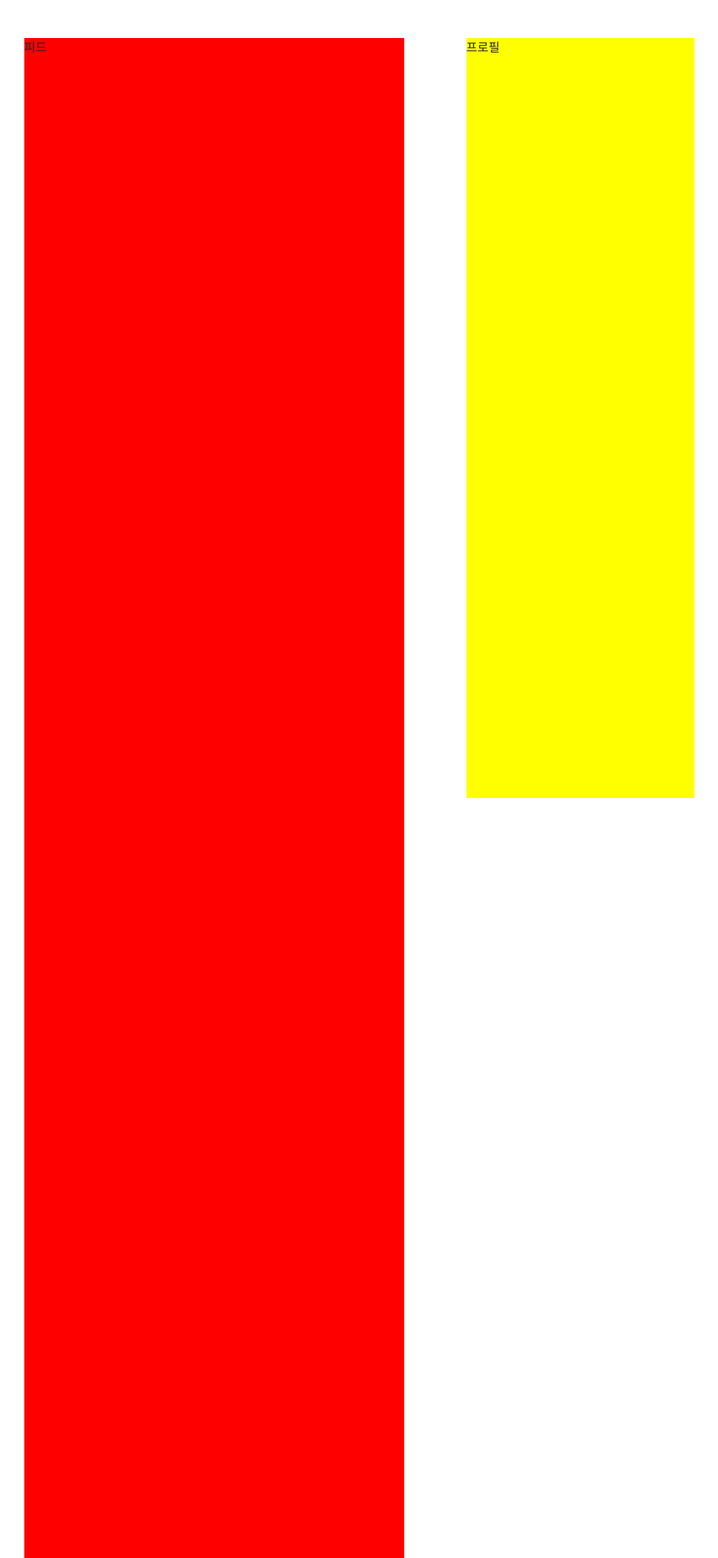
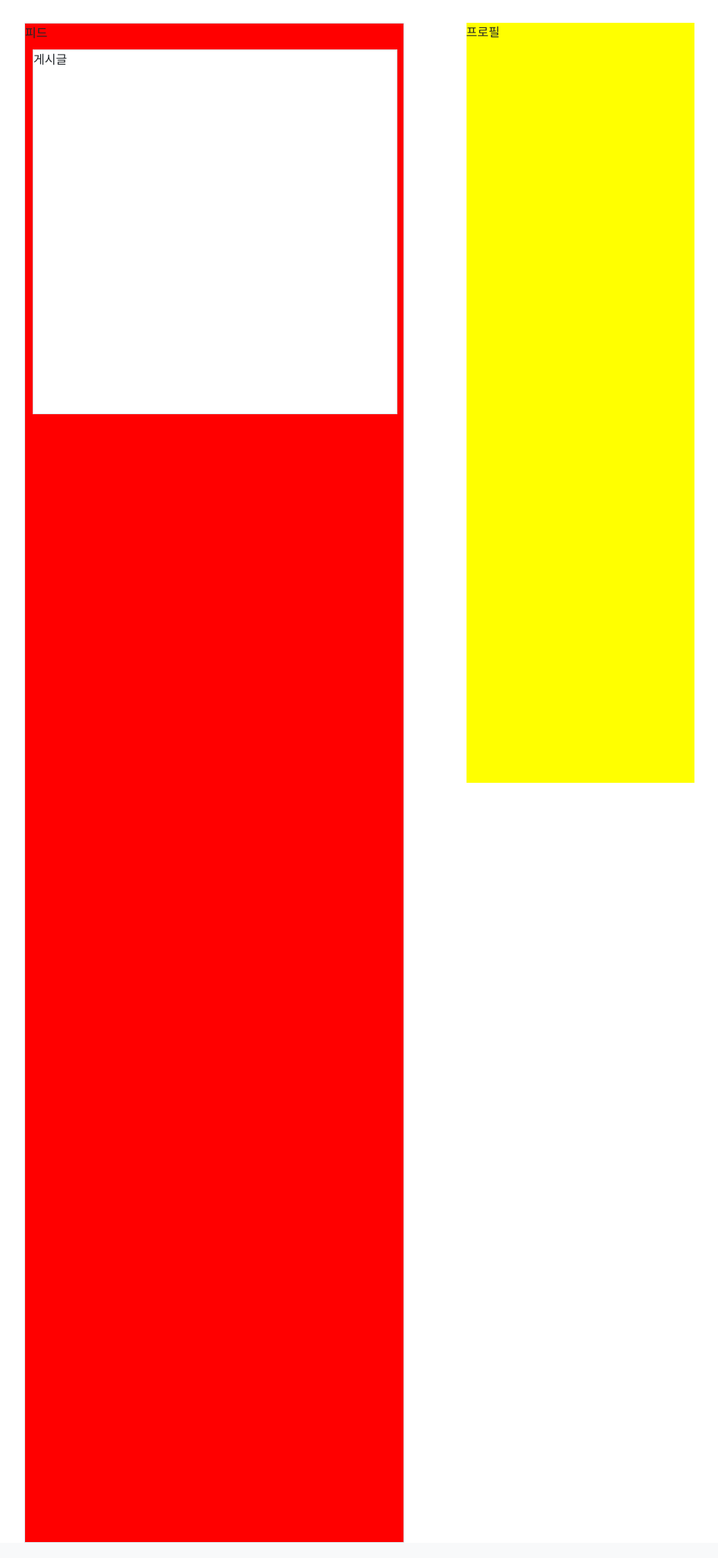
Before and after one commit to gnath12/Drum-Django, a Django app: page / in a window 1280 px wide. Shown: the part 54-2104 px from the top of the page at 76% size, without its empty margins (308-1253 px from the left). Run offline with Django 4.2, Linux system fonts and the light colour scheme.

Commit message:
update css
style 태그 적용

```diff
--- a/instagram/templates/instagram/main.html
+++ b/instagram/templates/instagram/main.html
@@ -14,7 +14,41 @@
         href="https://fonts.googleapis.com/css?family=Material+Icons|Material+Icons+Outlined|Material+Icons+Two+Tone|Material+Icons+Round|Material+Icons+Sharp"
         rel="stylesheet">
 
-    <title>instagram </title>
+    <style>
+        .post_box {
+            background-color: white;
+            width: 480px;
+            margin: 10px;
+            height: 480px;
+        }
+
+        .main_body {
+            display: flex;
+            justify-content: center;
+            padding-top: 30px;
+        }
+
+        .feed_body {
+            background-color: red;
+            margin-right: 100px;
+            width: 500px;
+            height: 2000px;
+            display: flex;
+            flex-direction: column;
+        }
+
+        .profile_body {
+            background-color: yellow;
+            width: 300px;
+            height: 1000px;
+            left: 72%;
+            position: fixed;
+        }
+
+    </style>
+
+
+        <title>instagram </title>
 </head>
 <body>
     <!-- 상단 내비게이션 -->
@@ -33,12 +67,17 @@
     </nav>
 
     <!-- 메인 바디 -->
-    <div style="display: flex; justify-content: center; padding-top: 50px;">
-        <div style="background-color: red; margin-right: 100px; width: 500px; height: 2000px;">
-          피드
+    <div class="main_body">
+        <div class="border feed_body"">
+            피드
+            <div class="border post_box" >
+                게시글
+            </div>
+
+
         </div>
-        <div style="background-color: yellow; width: 300px; height: 1000px; left: 72%; position: fixed;">
-          프로필
+        <div class="profile_body"">
+            프로필
         </div >
     </div>
 
```
